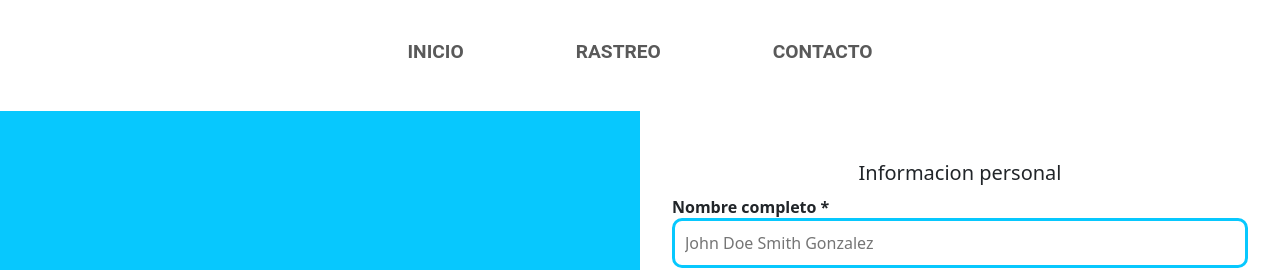
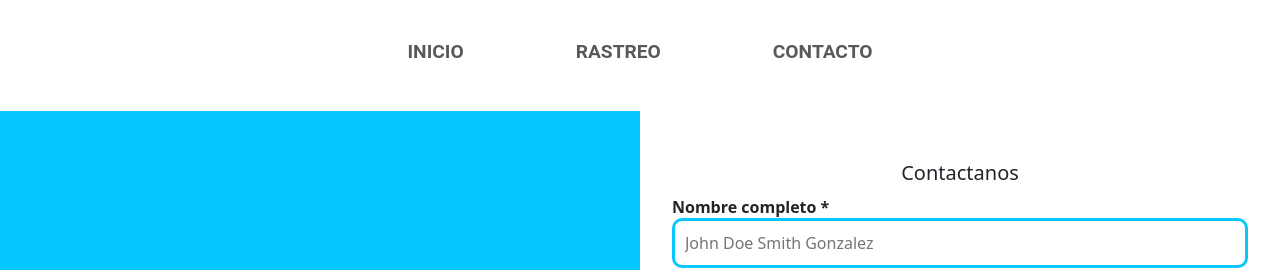
Before and after one commit to Xserrano02/cargo-premire, a React (Create React App) app: page /contacto in a window 1280 px wide. Shown: the top 270 px of the page. Built offline with nearby package versions, Linux system fonts and the light colour scheme.

Commit message:
fix form

```diff
--- a/src/Screens/FormContact.js
+++ b/src/Screens/FormContact.js
@@ -105,7 +105,7 @@ export default function HomePage() {
         <img className='Containder-logo' src={Banner} alt='Logo' />
         <div className='formulario'>
           <form className='form-submit' ref={form} onSubmit={sendEmail}>
-            <h5 className='txt-tittle'>Informacion personal</h5>
+            <h5 className='txt-tittle'>Contactanos</h5>
             <div className='container-person'>
               <div>
                 <p className={getErrorClass('nombreCompleto')}>Nombre completo *</p>
```
